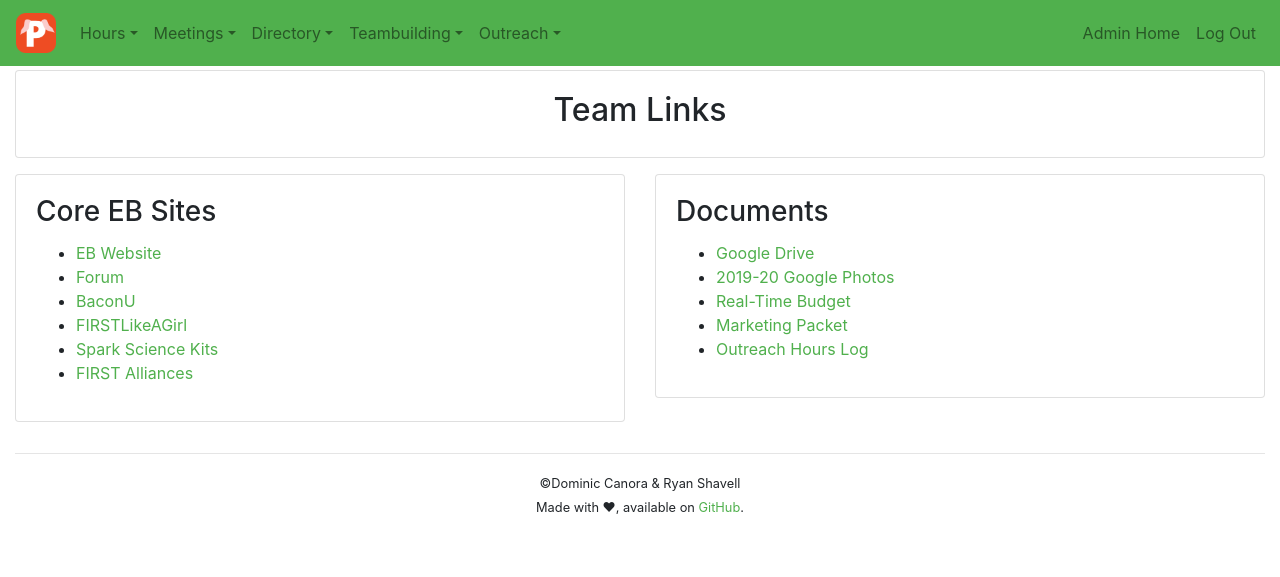
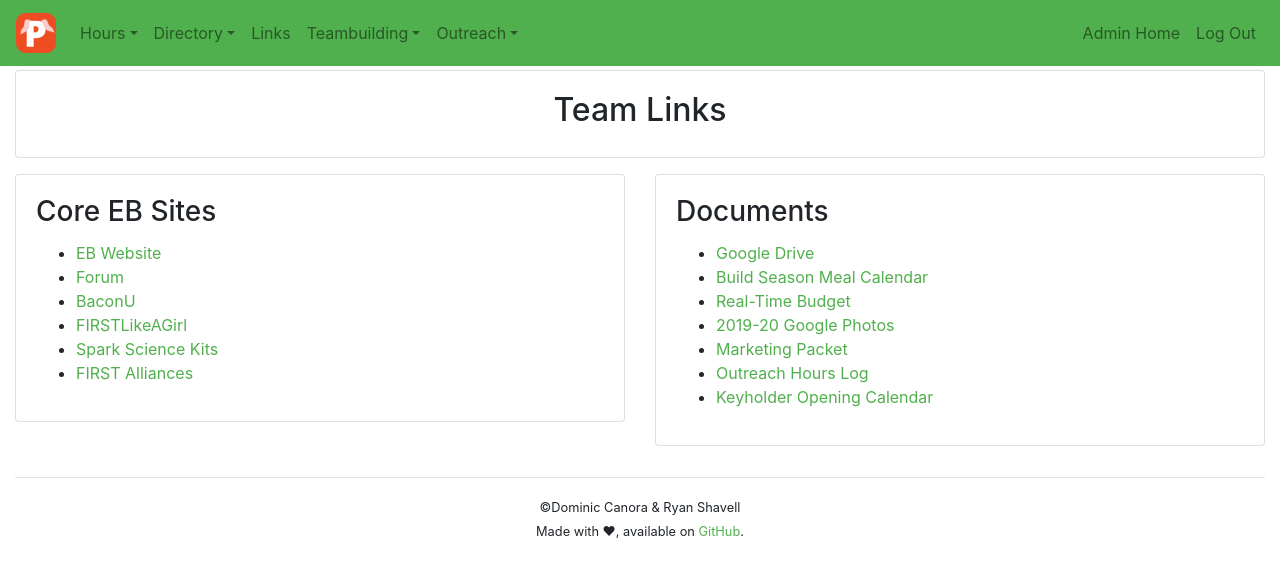
Before and after one commit to FRC-1902/pigpen, a Django app: page /info/links in a window 1280 px wide. Shown: the top 577 px of the page. Run offline with Django 3.2, Linux system fonts and the light colour scheme; the visitor is signed in with stand-in values (Sample User, id 1); some libraries are stand-ins or nearby versions.

Commit message:
Linktree in navbar

```diff
--- a/teammanager/templates/teammanager/base.html
+++ b/teammanager/templates/teammanager/base.html
@@ -68,15 +68,9 @@
           <a class="nav-link dropdown-toggle" data-toggle="dropdown" href="#" role="button" aria-haspopup="true"
              aria-expanded="false">Hours</a>
           <div class="dropdown-menu">
-            <a class="dropdown-item" href="{% url 'man:hours' %}">All Hours</a>
+            <a class="dropdown-item" href="{% url 'man:location' %}">Who's In?</a>
+            <a class="dropdown-item" href="{% url 'man:hours' %}">Hours Table</a>
             <a class="dropdown-item" href="{% url 'man:hours_groups' %}">Percentage Bands</a>
-          </div>
-        </div>
-        <div class="nav-item dropdown">
-          <a class="nav-link dropdown-toggle" data-toggle="dropdown" href="#" role="button" aria-haspopup="true"
-             aria-expanded="false">Meetings</a>
-          <div class="dropdown-menu">
-            <a class="dropdown-item" href="{% url 'man:location' %}">Who's In?</a>
             <a class="dropdown-item" href="{% url 'man:meetings' %}">Meeting Details</a>
             {% if request.user.is_staff %}
               <a class="dropdown-item" href="{% url 'man:meetings_verify' %}">Verify Meetings</a>
@@ -96,6 +90,7 @@
             {% endif %}
           </div>
         </div>
+        <a class="nav-item nav-link" href="{% url 'man:info_links' %}">Links</a>
         <div class="nav-item dropdown">
           <a class="nav-link dropdown-toggle" data-toggle="dropdown" href="#" role="button" aria-haspopup="true"
              aria-expanded="false">Teambuilding</a>
--- a/teammanager/templates/teammanager/info_links.html
+++ b/teammanager/templates/teammanager/info_links.html
@@ -14,12 +14,12 @@
         <div class="card-body">
           <h3 class="card-title">Core EB Sites</h3>
           <ul>
-                    <li><a href="https://explodingbacon.com">EB Website</a> </li>
-                    <li><a href="https://forums.explodingbacon.com">Forum</a> </li>
-                    <li><a href="https://u.explodingbacon.com">BaconU</a> </li>
-                    <li><a href="https://www.FIRSTLikeAGirl.com">FIRSTLikeAGirl</a> </li>
-                    <li><a href="https://www.SparkImagination.org">Spark Science Kits</a> </li>
-                    <li><a href="https://www.FIRSTAlliances.org">FIRST Alliances</a> </li>
+            <li><a href="https://explodingbacon.com">EB Website</a></li>
+            <li><a href="https://forums.explodingbacon.com">Forum</a></li>
+            <li><a href="https://u.explodingbacon.com">BaconU</a></li>
+            <li><a href="https://www.FIRSTLikeAGirl.com">FIRSTLikeAGirl</a></li>
+            <li><a href="https://www.SparkImagination.org">Spark Science Kits</a></li>
+            <li><a href="https://www.FIRSTAlliances.org">FIRST Alliances</a></li>
           </ul>
         </div>
       </div>
@@ -29,11 +29,13 @@
         <div class="card-body">
           <h3 class="card-title">Documents</h3>
           <ul>
-                    <li><a href="https://drive.google.com/drive/u/0/folders/0B_pAHg7v4lCaM2Y5Qlg3NGszUVU">Google Drive</a> </li>
-                    <li><a href="https://photos.app.goo.gl/5mY4NnjZXM4rZabk7">2019-20 Google Photos</a> </li>
-                    <li><a href="https://docs.google.com/spreadsheets/d/1pPHeeOaOLfWoh_ftpNQ7SLtJxltNmhcDBxNcf4aqA8Y/edit?usp=sharing">Real-Time Budget</a> </li>
-                    <li><a href="http://www.explodingbacon.com/share/Exploding-Bacon-Marketing-Packet-2018-19.pdf">Marketing Packet</a> </li>
-                    <li><a href="https://docs.google.com/spreadsheets/d/18ghCxaLnNlORuEWPdtkb055wPmu4WAlca0wgeqS3kDc/edit?usp=sharing">Outreach Hours Log</a> </li>
+            <li><a href="https://drive.google.com/drive/u/0/folders/0B_pAHg7v4lCaM2Y5Qlg3NGszUVU">Google Drive</a></li>
+            <li><a href="https://docs.google.com/spreadsheets/d/1cPqtbb8nWtPlHnKdcYPBVsJekpRVdT9lHezAs-1dZMA/edit?ts=5dd80c13#gid=0">Build Season Meal Calendar</a> </li>
+            <li><a href="https://docs.google.com/spreadsheets/d/1pPHeeOaOLfWoh_ftpNQ7SLtJxltNmhcDBxNcf4aqA8Y/edit?usp=sharing">Real-Time Budget</a></li>
+            <li><a href="https://photos.app.goo.gl/5mY4NnjZXM4rZabk7">2019-20 Google Photos</a></li>
+            <li><a href="http://www.explodingbacon.com/share/Exploding-Bacon-Marketing-Packet-2018-19.pdf">Marketing Packet</a></li>
+            <li><a href="https://docs.google.com/spreadsheets/d/18ghCxaLnNlORuEWPdtkb055wPmu4WAlca0wgeqS3kDc/edit?usp=sharing">Outreach Hours Log</a></li>
+            <li><a href="https://docs.google.com/spreadsheets/d/16BsCRpKdhAWAphYhCKTbpBJKFlD_m-R7B5vyg8B_XYs/edit?usp=sharing">Keyholder Opening Calendar</a></li>
           </ul>
         </div>
       </div>
```
Lines whose indentation alone changed are shown as unchanged.
